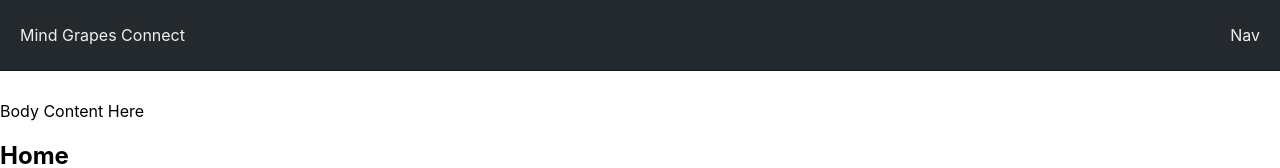
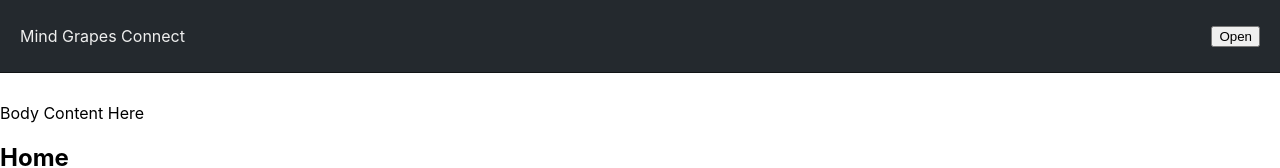
Before and after one commit to myronschippers/mind-grapes-connect, a React (Create React App) app: page /#/ in a window 1280 px wide. Shown: the top 168 px of the page. Built offline with nearby package versions, Linux system fonts and the light colour scheme.

Commit message:
rendering all nav links based on nav.config.js as well as creating a toggle for the opening and closing of the navigation menu

```diff
--- a/src/components/Header/Header.js
+++ b/src/components/Header/Header.js
@@ -1,5 +1,8 @@
 import React from 'react';
 import styles from './Header.module.css';
+
+// CUSTOM COMPONENTS
+import MainNav from '../MainNav/MainNav';
 
 function Header(props) {
   return (
@@ -7,7 +10,9 @@ function Header(props) {
       <div>
         Mind <span>Grapes</span> Connect
       </div>
-      <div>Nav</div>
+      <div>
+        <MainNav />
+      </div>
     </div>
   );
 }
--- a/src/components/MainNav/MainNav.js
+++ b/src/components/MainNav/MainNav.js
@@ -0,0 +1,53 @@
+import React, { useState } from 'react';
+import { Link } from 'react-router-dom';
+
+// MODULES
+import navConfig from './nav.config';
+
+function MainNav(props) {
+  const [isOpen, setIsOpen] = useState(0);
+
+  const clickToggleOpen = function (event) {
+    setIsOpen(!isOpen);
+  };
+
+  const navListStyles = {
+    padding: '10px',
+    overflow: 'hidden',
+    position: 'absolute',
+    top: '100%',
+    right: 0,
+    textAlign: 'left',
+    backgroundColor: '#fefefe',
+    listStyle: 'none',
+  };
+
+  if (!isOpen) {
+    navListStyles.height = '0';
+    navListStyles.padding = '0';
+  }
+
+  const navContainerStyles = {
+    position: 'relative',
+    textAlign: 'right',
+  };
+
+  return (
+    <nav style={navContainerStyles}>
+      <button onClick={clickToggleOpen}>
+        {isOpen === true ? 'Close' : 'Open'}
+      </button>
+      <ul style={navListStyles}>
+        {navConfig.map((pgConfig, pgIndex) => {
+          return (
+            <li key={pgIndex}>
+              <Link to={pgConfig.path}>{pgConfig.text}</Link>
+            </li>
+          );
+        })}
+      </ul>
+    </nav>
+  );
+}
+
+export default MainNav;
```
